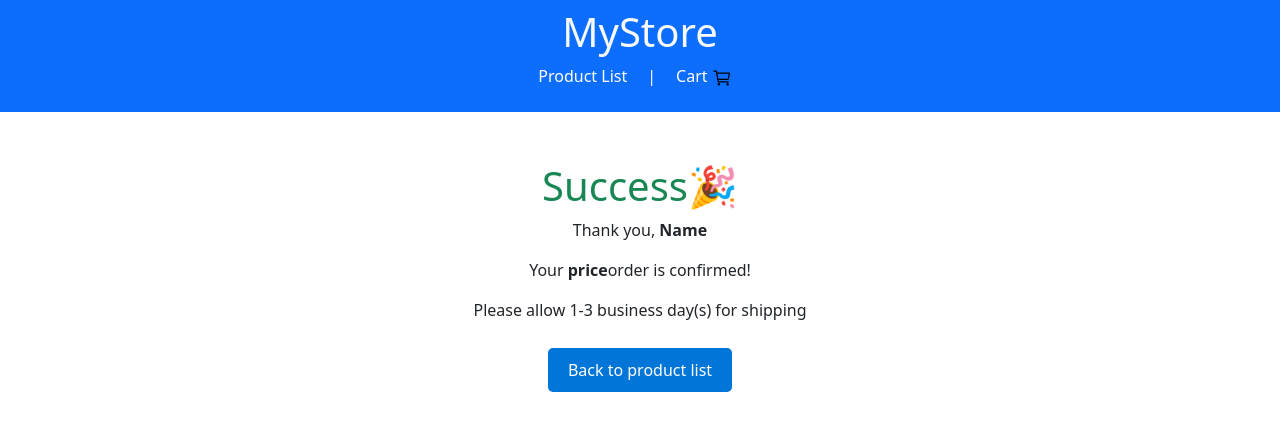
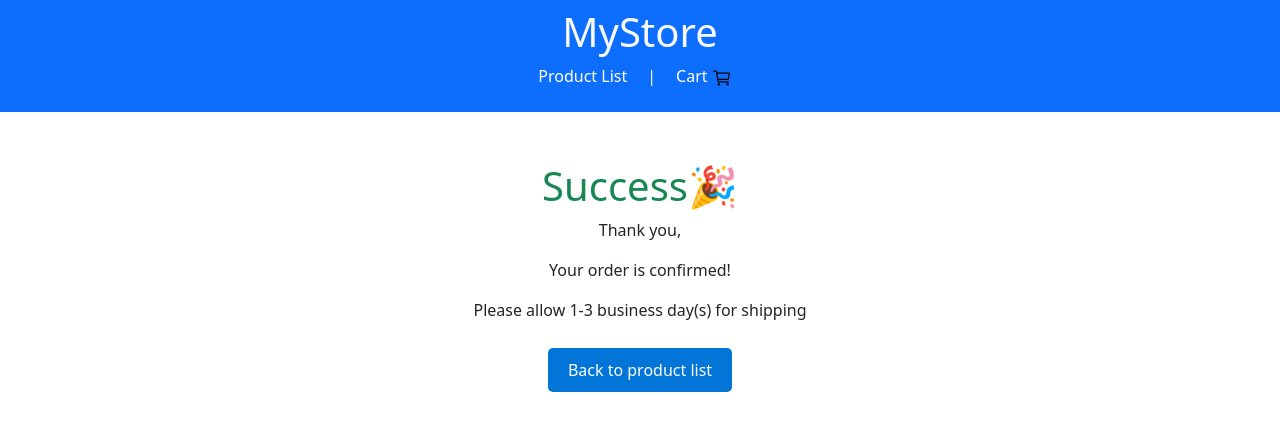
Before and after one commit to Ahmadbltagy/MyStore, an Angular app: page /confirm in a window 1280 px wide. Shown: the top 430 px of the page. Built offline with nearby package versions, Linux system fonts and the light colour scheme.

Commit message:
finish confirmation page

```diff
--- a/src/app/components/cart/cart.component.ts
+++ b/src/app/components/cart/cart.component.ts
@@ -27,8 +27,10 @@ export class CartComponent implements OnInit {
     this.calPrice();
   }
   submitForm(data: any) {
+    this.cartProduct.setConfirmData(data.fullName, this.totalPrice);
     this.router.navigate(['/confirm']);
   }
+
   orderChange(cnt: any, id: any) {
     this.itemCnt.forEach((item) => {
       if (item.id == id) item.itemCnt = cnt.value;
--- a/src/app/components/confirmation/confirmation.component.html
+++ b/src/app/components/confirmation/confirmation.component.html
@@ -1,7 +1,12 @@
 <section class="section-confirm">
   <h1 class="text-success">Success🎉</h1>
-  <p>Thank you, <strong>Name</strong></p>
-  <p>Your <strong>price</strong>order is confirmed!</p>
+  <p>
+    Thank you, <strong>{{ data.name }}</strong>
+  </p>
+  <p>
+    Your <strong>{{ data.totalPrice }}</strong
+    >order is confirmed!
+  </p>
   <p>Please allow 1-3 business day(s) for shipping</p>
   <a routerLink="/">Back to product list</a>
 </section>
--- a/src/app/components/confirmation/confirmation.component.ts
+++ b/src/app/components/confirmation/confirmation.component.ts
@@ -1,15 +1,19 @@
 import { Component, OnInit } from '@angular/core';
+import { CartService } from 'src/app/services/cart.service';
 
 @Component({
   selector: 'app-confirmation',
   templateUrl: './confirmation.component.html',
-  styleUrls: ['./confirmation.component.css']
+  styleUrls: ['./confirmation.component.css'],
 })
 export class ConfirmationComponent implements OnInit {
-
-  constructor() { }
+  data: { name: any; totalPrice: any } = { name: '', totalPrice: -1 };
+  constructor(private cart: CartService) {}
 
   ngOnInit(): void {
+    this.data = {
+      name: this.cart.getConfitmData()?.name,
+      totalPrice: this.cart.getConfitmData()?.totalPrice,
+    };
   }
-
 }
--- a/src/app/services/cart.service.ts
+++ b/src/app/services/cart.service.ts
@@ -7,6 +7,11 @@ import { IProduct } from '../models/iproduct';
 export class CartService {
   cartProduct: IProduct[] = [];
   cartCnt: { id: number; itemCnt: number }[] = [];
+
+  confDetails?: {
+    name: string;
+    totalPrice: number;
+  };
 
   constructor() {}
 
@@ -34,8 +39,18 @@ export class CartService {
         itemCnt: +itemCnt,
       });
     }
-    console.log();
 
     return this.cartProduct;
   }
+
+  setConfirmData(name: string, totalPrice: number) {
+    this.confDetails = {
+      name: name,
+      totalPrice: totalPrice,
+    };
+  }
+
+  getConfitmData() {
+    return this.confDetails;
+  }
 }
```
